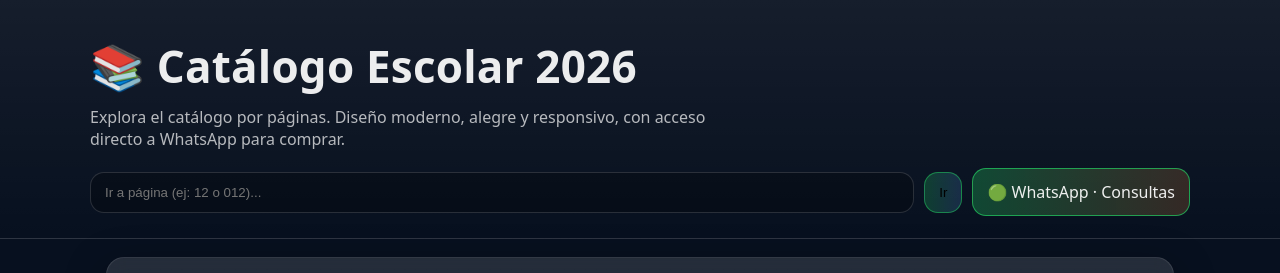
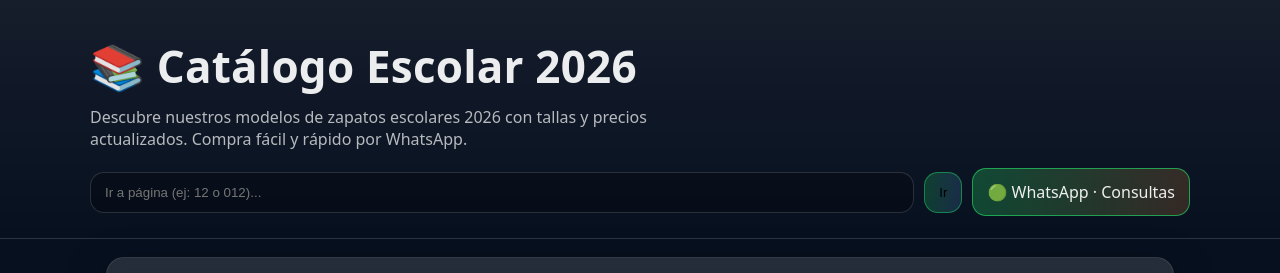
Before and after one commit to dyanjac/catalogos, a plain HTML site: page catalogos/escolar-2026/index.html in a window 1280 px wide. Shown: the top 273 px of the page. Drawn offline with Linux system fonts and the light colour scheme.

Commit message:
mensage optimo

```diff
--- a/catalogos/escolar-2026/index.html
+++ b/catalogos/escolar-2026/index.html
@@ -54,7 +54,7 @@
   <header class="hero">
     <div class="hero-inner">
       <h1>📚 Catálogo Escolar 2026</h1>
-      <p>Explora el catálogo por páginas. Diseño moderno, alegre y responsivo, con acceso directo a WhatsApp para comprar.</p>
+      <p>Descubre nuestros modelos de zapatos escolares 2026 con tallas y precios actualizados. Compra fácil y rápido por WhatsApp.</p>
 
       <div class="search">
         <input id="searchInput" type="search" placeholder="Ir a página (ej: 12 o 012)..." inputmode="numeric" />
```
